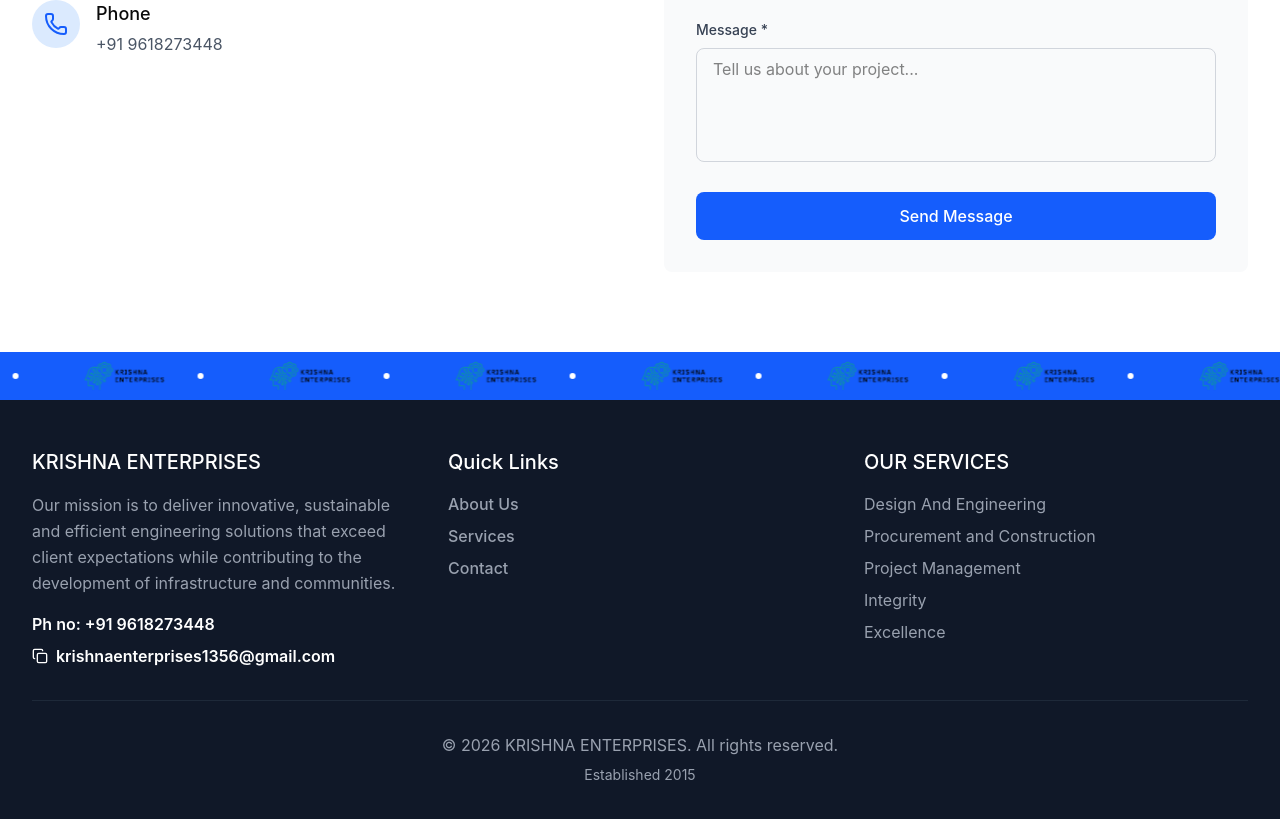
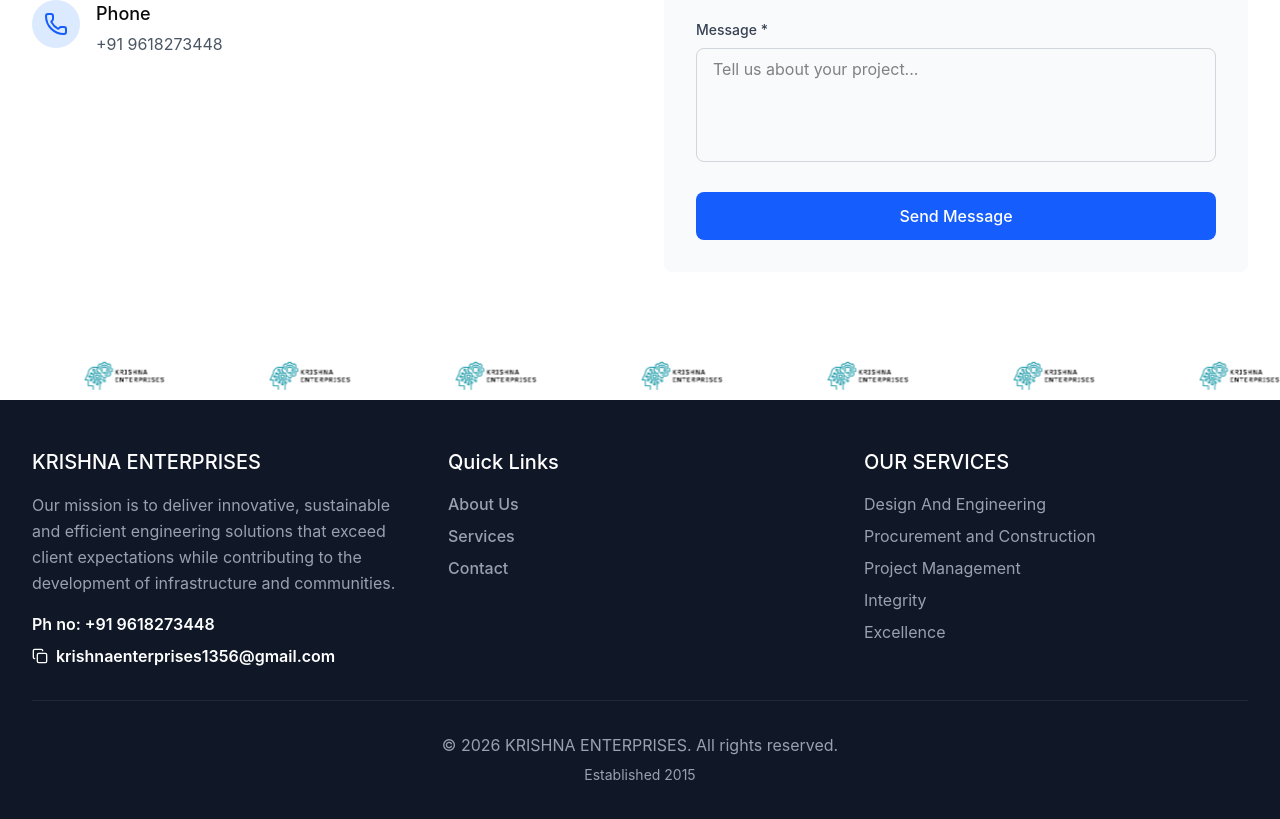
Before and after one commit to Vamsi-054/krishnaenterprises, a React (Vite) app: page / in a window 1280 px wide. Shown: the part 8425-9244 px from the top of the page. Built offline with nearby package versions, Linux system fonts and the light colour scheme.

Commit message:
Update BrandScroll.tsx

```diff
--- a/src/app/components/BrandScroll.tsx
+++ b/src/app/components/BrandScroll.tsx
@@ -2,7 +2,7 @@
 import logo from '@/assets/logo.png';
 export function BrandScroll() {
   return (
-    <section className="py-2 bg-blue-600 overflow-hidden">
+    <section className="py-2 bg-white-#FFFFFF overflow-hidden">
       <style>{`
         @keyframes scrollText {
           from {
```
